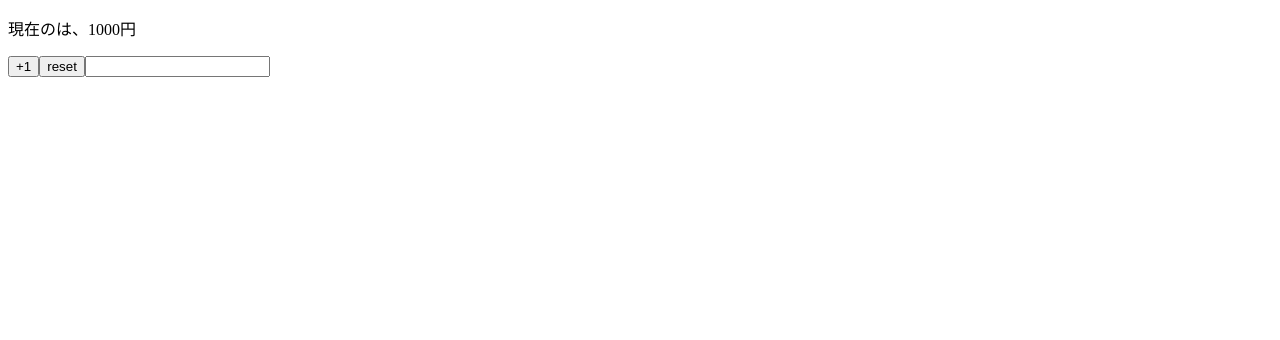
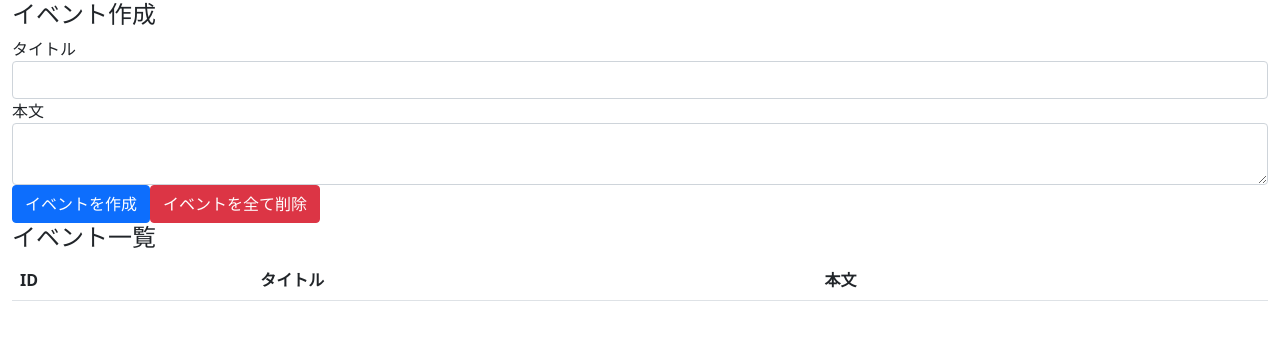
Before and after one commit to suugakusan/react-101, a React (Create React App) app: page / in a window 1280 px wide. Shown: the top 340 px of the page. Built offline with nearby package versions, Linux system fonts and the light colour scheme.

Commit message:
boot導入

```diff
--- a/package.json
+++ b/package.json
@@ -3,7 +3,9 @@
   "version": "0.1.0",
   "private": true,
   "dependencies": {
+    "bootstrap": "^5.1.3",
     "react": "^17.0.2",
+    "react-bootstrap": "^1.6.4",
     "react-dom": "^17.0.2",
     "react-scripts": "3.0.1"
   },
--- a/src/App.js
+++ /dev/null
@@ -1,25 +0,0 @@
-import React, { useEffect, useState } from 'react';
-
-const App = props => {
-  const [state, setState] = useState(props)
-  const {name, price} = state
-
-  useEffect(() => {
-    console.log('me')
-  }, [name])
-
-  return (
-    <>
-      <p>現在の{name}は、{price}円</p>
-      <button onClick={()=>setState({...state, price: price+1})}>+1</button>
-      <button onClick={() =>{setState(props)}}>reset</button>
-      <input value={name} onChange={e=>setState({...state, name: e.target.value})}/>
-    </>
-  );
-}
-
-App.defaultProps = {
-    name: "",
-    price: 1000
-}
-export default App;
--- /dev/null
+++ b/src/components/App.js
@@ -0,0 +1,38 @@
+import React from 'react';
+import 'bootstrap/dist/css/bootstrap.min.css'
+
+const App = () => {
+  return (
+      <div className = 'container-fluid'>
+        <h4>イベント作成</h4>
+        <form>
+          <div className="form-group">
+            <label htmlFor="eventTitle">タイトル</label>
+            <input className="form-control" id="eventTitle"/>
+          </div>
+          <div className="form-group">
+            <label htmlFor="eventbody">本文</label>
+            <textarea className="form-control" id="eventbody"/>
+          </div>
+          <button className="btn btn-primary">イベントを作成</button>
+          <button className="btn btn-danger">イベントを全て削除</button>
+        </form>
+        <h4>イベント一覧</h4>
+        <table className="table table-hover">
+          <thead>
+            <tr>
+              <th>ID</th>
+              <th>タイトル</th>
+              <th>本文</th>
+              <th></th>
+            </tr>
+          </thead>
+          <tbody>
+          </tbody>
+        </table>
+      </div>
+  );
+}
+
+
+export default App;
--- a/src/index.js
+++ b/src/index.js
@@ -1,5 +1,5 @@
 import React from 'react';
 import ReactDOM from 'react-dom';
-import App from './App';
+import App from './components/App';
 
 ReactDOM.render(<App />, document.getElementById('root'));
```
Also changed, not shown: 2 other files (tests, documents, lock files or other folders).
